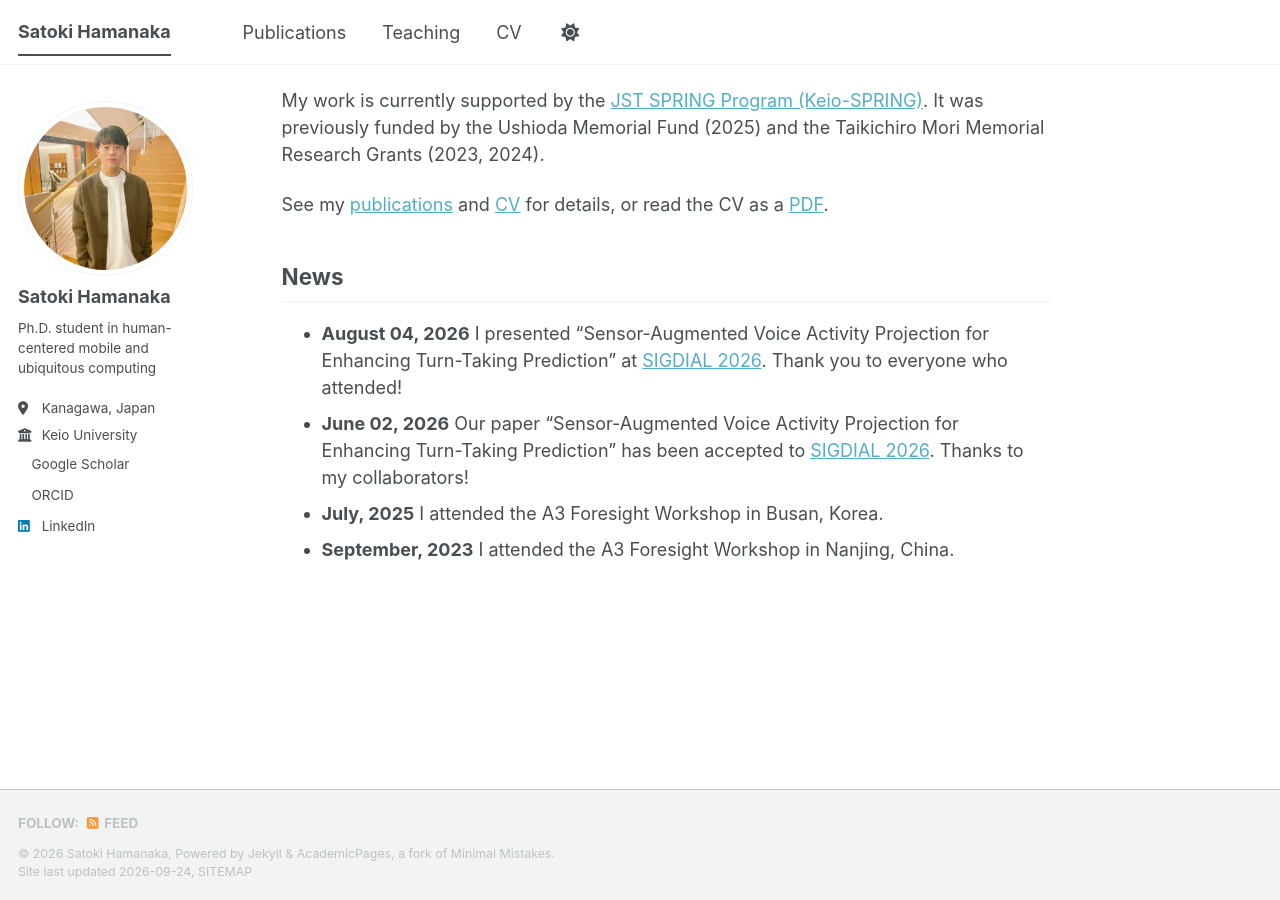
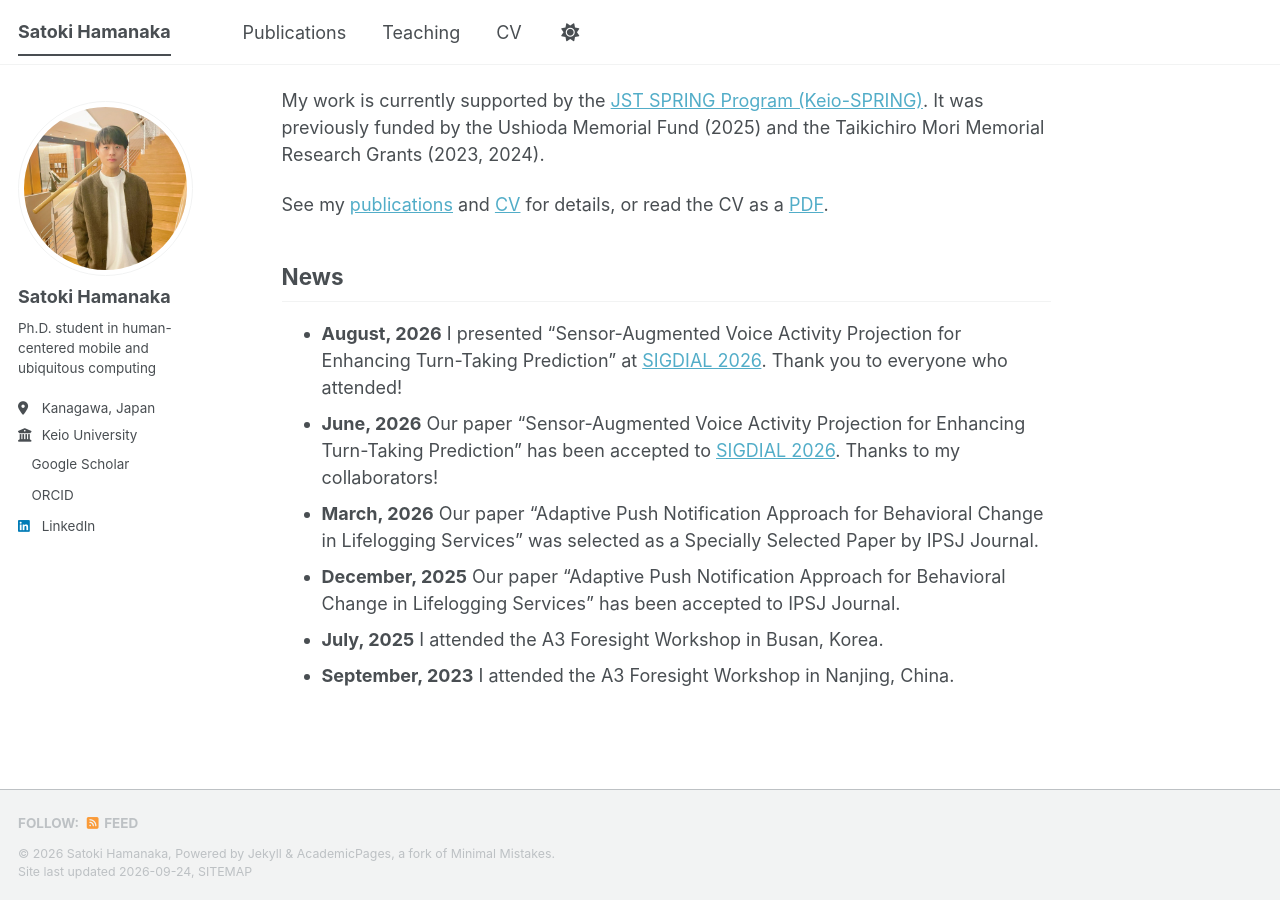
Before and after one commit to hamachu216/hamachu216.github.io, a Jekyll site: the page built from _pages/about.md, in a window 1280 px wide and 900 px high, scrolled down 682 px. Built offline with Jekyll 4.4.1, drawn with Linux system fonts in a browser that asks for light colours; a style sheet for code colours, icons or effects is not loaded.

Commit message:
Drop the day from News dates, and add the IPSJ Journal acceptance and award
Co-Authored-By: Claude Opus 5.5 (1M context) <noreply@anthropic.com>

```diff
--- a/_pages/about.md
+++ b/_pages/about.md
@@ -36,7 +36,9 @@ See my [publications](/publications/) and [CV](/cv/) for details, or read the CV
 
 ## News
 
-* **August 04, 2026** I presented "Sensor-Augmented Voice Activity Projection for Enhancing Turn-Taking Prediction" at [SIGDIAL 2026](https://2026.sigdial.org/). Thank you to everyone who attended!
-* **June 02, 2026** Our paper "Sensor-Augmented Voice Activity Projection for Enhancing Turn-Taking Prediction" has been accepted to [SIGDIAL 2026](https://2026.sigdial.org/). Thanks to my collaborators!
+* **August, 2026** I presented "Sensor-Augmented Voice Activity Projection for Enhancing Turn-Taking Prediction" at [SIGDIAL 2026](https://2026.sigdial.org/). Thank you to everyone who attended!
+* **June, 2026** Our paper "Sensor-Augmented Voice Activity Projection for Enhancing Turn-Taking Prediction" has been accepted to [SIGDIAL 2026](https://2026.sigdial.org/). Thanks to my collaborators!
+* **March, 2026** Our paper "Adaptive Push Notification Approach for Behavioral Change in Lifelogging Services" was selected as a Specially Selected Paper by IPSJ Journal.
+* **December, 2025** Our paper "Adaptive Push Notification Approach for Behavioral Change in Lifelogging Services" has been accepted to IPSJ Journal.
 * **July, 2025** I attended the A3 Foresight Workshop in Busan, Korea.
 * **September, 2023** I attended the A3 Foresight Workshop in Nanjing, China.
```
